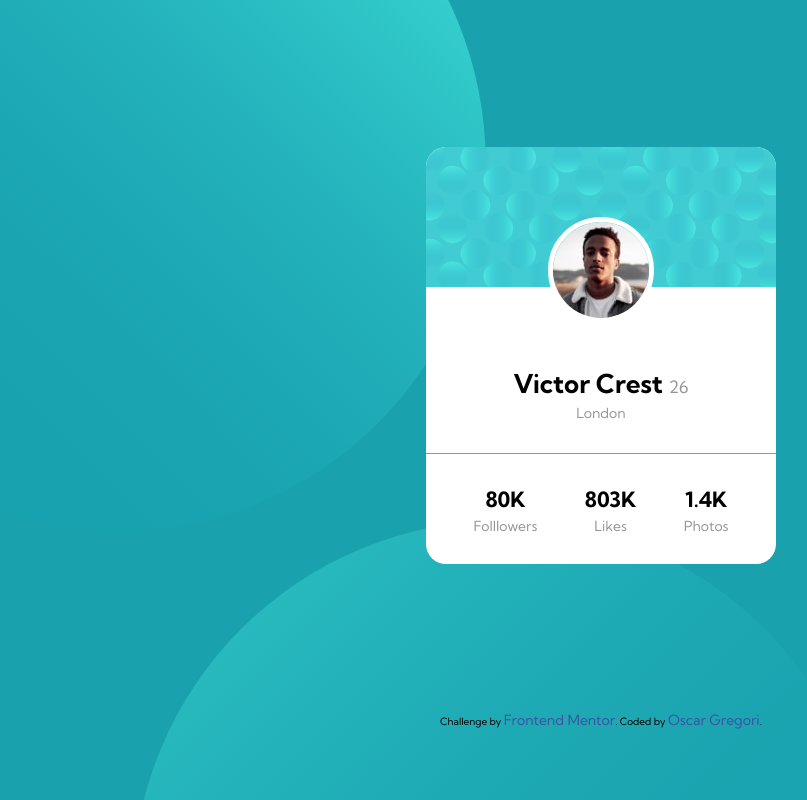
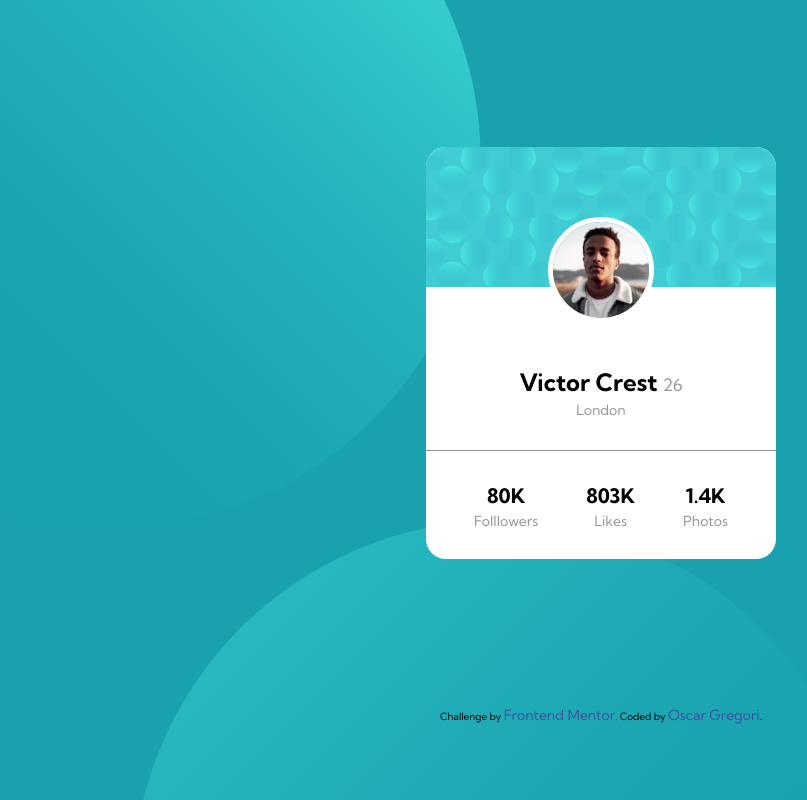
Before and after one commit to Ernesto-Gregori/profile-card, a plain HTML site: page index.html in a window 1280 px wide. Shown: the whole page, without its empty margins (39-846 px from the left). Drawn offline with Linux system fonts and the light colour scheme.

Commit message:
Correccion en etiqueta heading y css

```diff
--- a/css/style.css
+++ b/css/style.css
@@ -56,7 +56,11 @@ a {
 
 h1 {
     font-family: var(--fuentePrincipal);
-    font-size: 2.6rem;
+    font-size: 2.4rem;
+}
+
+h2 {
+    font-size: 2.0rem;
 }
 
 img {
--- a/index.html
+++ b/index.html
@@ -23,15 +23,15 @@
             </div>
             <div class="datos">
                 <div class="followers ">
-                    <h3 class="no-margin">80K</h3>
+                    <h2 class="no-margin">80K</h2>
                     <p class="numbers no-margin">Folllowers</p>
                 </div>
                 <div class="likes">
-                    <h3 class="no-margin">803K</h3>
+                    <h2 class="no-margin">803K</h2>
                     <p class="numbers no-margin">Likes</p>
                 </div>
                 <div class="photos">
-                    <h3 class="no-margin">1.4K</h3>
+                    <h2 class="no-margin">1.4K</h2>
                     <p class="numbers no-margin">Photos</p>
                 </div>
 
```
